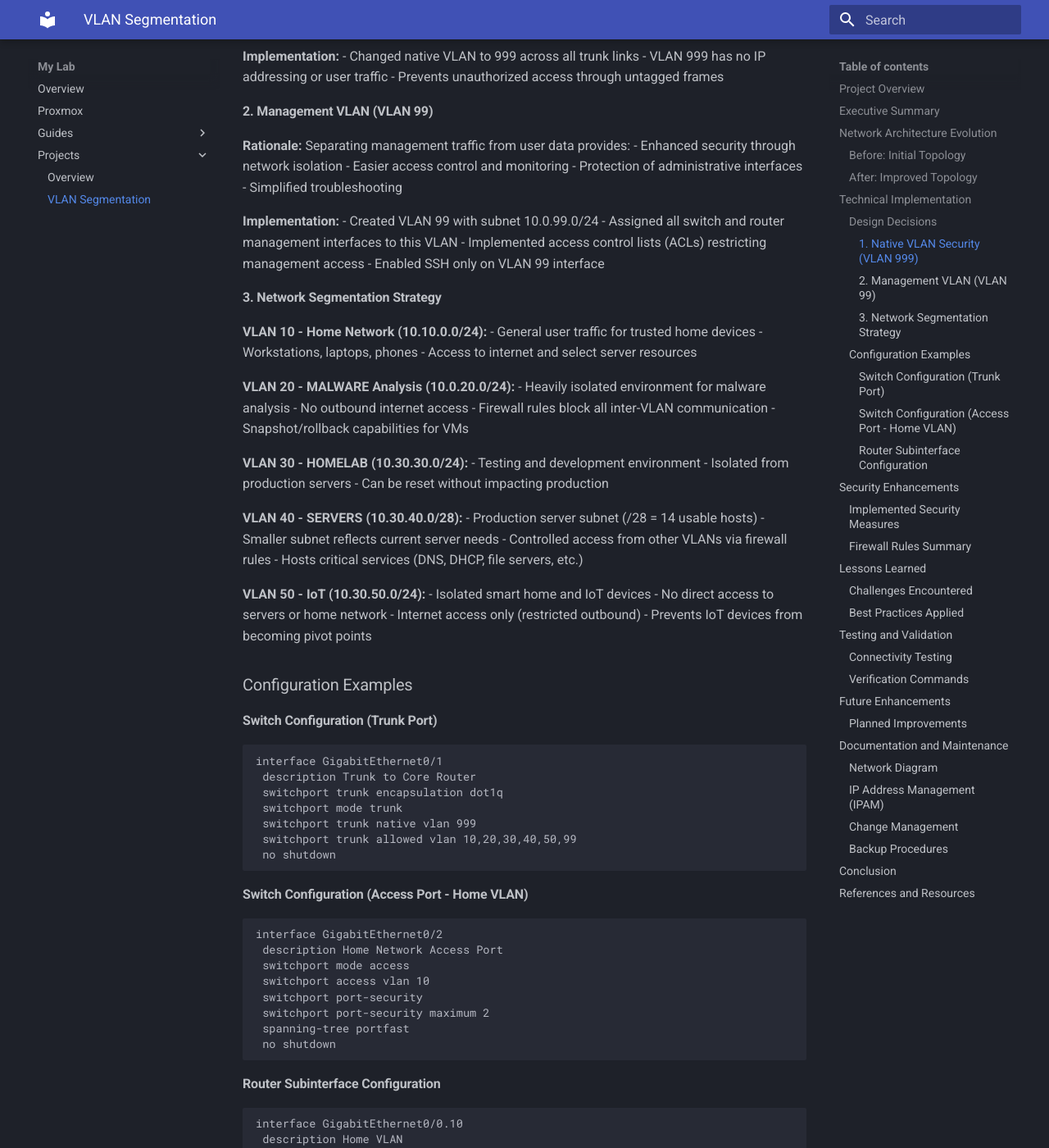
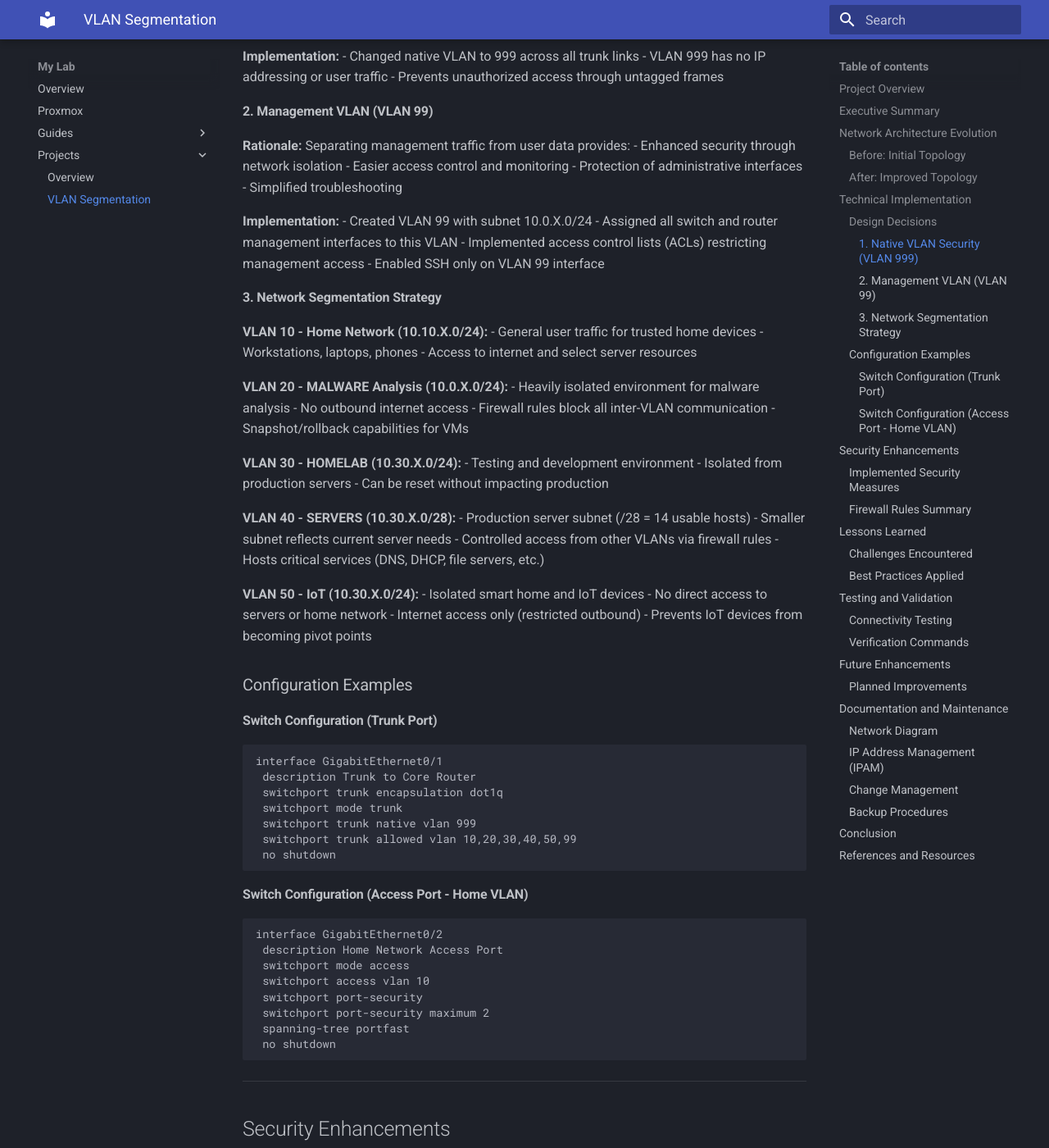
Before and after one commit to moshthesubnet/my-lab-docs, an MkDocs documentation site: the page built from docs/projects/VLAN_segmentation.md, in a window 1280 px wide and 1400 px high, scrolled down 2021 px. Shown: the whole window at 82% size. Built offline with MkDocs 1.6.1 and Material for MkDocs 9.7.7, drawn with Linux system fonts in a browser that asks for light colours; some of the changed text lies outside the part shown.

Commit message:
Update VLAN_segmentation.md

````diff
--- a/docs/projects/VLAN_segmentation.md
+++ b/docs/projects/VLAN_segmentation.md
@@ -18,11 +18,11 @@ The original network configuration had several security concerns:
 
 | VLAN ID | Name | Network Subnet | Purpose |
 |---------|------|----------------|---------|
-| 1 | LAN | 10.30.10.0/24 | General LAN traffic (Default VLAN) |
-| 20 | MALWARE | 10.0.20.0/24 | Malware analysis environment |
-| 30 | HOMELAB | 10.30.30.0/24 | Lab testing environment |
-| 40 | SERVERS | 10.30.40.0/28 | Production servers |
-| 50 | IoT | 10.30.50.0/24 | Internet of Things devices |
+| 1 | LAN | 10.30.X.0/24 | General LAN traffic (Default VLAN) |
+| 20 | MALWARE | 10.0.X.0/24 | Malware analysis environment |
+| 30 | HOMELAB | 10.30.X.0/24 | Lab testing environment |
+| 40 | SERVERS | 10.30.X.0/28 | Production servers |
+| 50 | IoT | 10.30.X.0/24 | Internet of Things devices |
 
 **Key Issues Identified:**
 - Using VLAN 1 as the native VLAN (security vulnerability)
@@ -37,12 +37,12 @@ The redesigned network architecture addresses security concerns and implements p
 | VLAN ID | Name | Network Subnet | Purpose |
 |---------|------|----------------|---------|
 | 999 | Native | N/A | Native VLAN (no IP addressing) |
-| 10 | Home | 10.10.0.0/24 | General home network traffic |
-| 20 | MALWARE | 10.0.20.0/24 | Isolated malware analysis |
-| 30 | HOMELAB | 10.30.30.0/24 | Lab and testing environment |
-| 40 | SERVERS | 10.30.40.0/28 | Production server subnet |
-| 50 | IoT | 10.30.50.0/24 | IoT device isolation |
-| 99 | MGMT | 10.0.99.0/24 | Network management |
+| 10 | Home | 10.10.X.0/24 | General home network traffic |
+| 20 | MALWARE | 10.0.X.0/24 | Isolated malware analysis |
+| 30 | HOMELAB | 10.30.X.0/24 | Lab and testing environment |
+| 40 | SERVERS | 10.30.X.0/28 | Production server subnet |
+| 50 | IoT | 10.30.X.0/24 | IoT device isolation |
+| 99 | MGMT | 10.0.X.0/24 | Network management |
 
 **Improvements Implemented:**
 - Native VLAN changed to 999 (no IP addressing for security)
@@ -76,36 +76,36 @@ The redesigned network architecture addresses security concerns and implements p
 - Simplified troubleshooting
 
 **Implementation:**
-- Created VLAN 99 with subnet 10.0.99.0/24
+- Created VLAN 99 with subnet 10.0.X.0/24
 - Assigned all switch and router management interfaces to this VLAN
 - Implemented access control lists (ACLs) restricting management access
 - Enabled SSH only on VLAN 99 interface
 
 #### 3. Network Segmentation Strategy
 
-**VLAN 10 - Home Network (10.10.0.0/24):**
+**VLAN 10 - Home Network (10.10.X.0/24):**
 - General user traffic for trusted home devices
 - Workstations, laptops, phones
 - Access to internet and select server resources
 
-**VLAN 20 - MALWARE Analysis (10.0.20.0/24):**
+**VLAN 20 - MALWARE Analysis (10.0.X.0/24):**
 - Heavily isolated environment for malware analysis
 - No outbound internet access
 - Firewall rules block all inter-VLAN communication
 - Snapshot/rollback capabilities for VMs
 
-**VLAN 30 - HOMELAB (10.30.30.0/24):**
+**VLAN 30 - HOMELAB (10.30.X.0/24):**
 - Testing and development environment
 - Isolated from production servers
 - Can be reset without impacting production
 
-**VLAN 40 - SERVERS (10.30.40.0/28):**
+**VLAN 40 - SERVERS (10.30.X.0/28):**
 - Production server subnet (/28 = 14 usable hosts)
 - Smaller subnet reflects current server needs
 - Controlled access from other VLANs via firewall rules
 - Hosts critical services (DNS, DHCP, file servers, etc.)
 
-**VLAN 50 - IoT (10.30.50.0/24):**
+**VLAN 50 - IoT (10.30.X.0/24):**
 - Isolated smart home and IoT devices
 - No direct access to servers or home network
 - Internet access only (restricted outbound)
@@ -133,22 +133,6 @@ interface GigabitEthernet0/2
  switchport port-security
  switchport port-security maximum 2
  spanning-tree portfast
- no shutdown
-```
-
-#### Router Subinterface Configuration
-```
-interface GigabitEthernet0/0.10
- description Home VLAN
- encapsulation dot1Q 10
- ip address 10.10.0.1 255.255.255.0
- ip helper-address 10.30.40.10
- no shutdown
-
-interface GigabitEthernet0/0.99
- description Management VLAN
- encapsulation dot1Q 99
- ip address 10.0.99.1 255.255.255.0
  no shutdown
 ```
 
@@ -319,12 +303,12 @@ _[Include your network topology diagram here]_
 Complete subnet allocation and usage tracking maintained in separate spreadsheet.
 
 **Quick Reference:**
-- 10.10.0.0/24 - Home
-- 10.0.20.0/24 - MALWARE
-- 10.30.30.0/24 - HOMELAB
-- 10.30.40.0/28 - SERVERS
-- 10.30.50.0/24 - IoT
-- 10.0.99.0/24 - MGMT
+- 10.10.X.0/24 - Home
+- 10.0.X.0/24 - MALWARE
+- 10.30.X.0/24 - HOMELAB
+- 10.30.X.0/28 - SERVERS
+- 10.30.X.0/24 - IoT
+- 10.0.X.0/24 - MGMT
 
 ### Change Management
 
````
